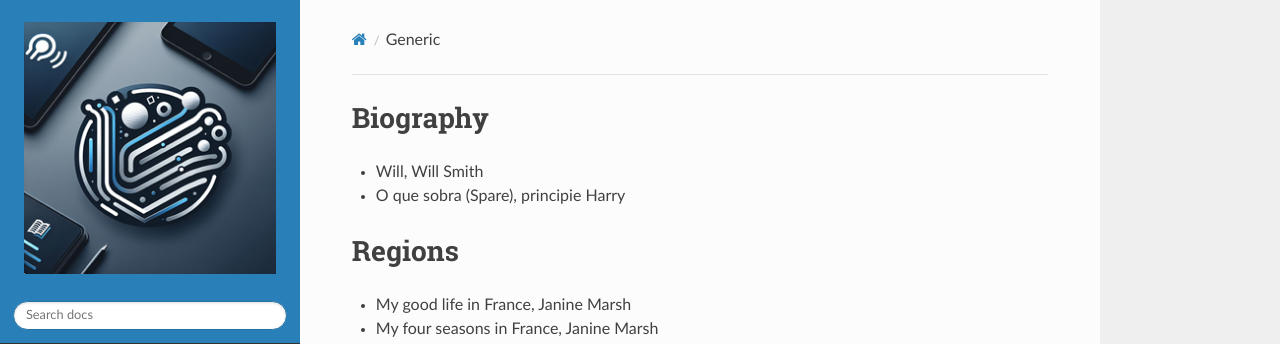
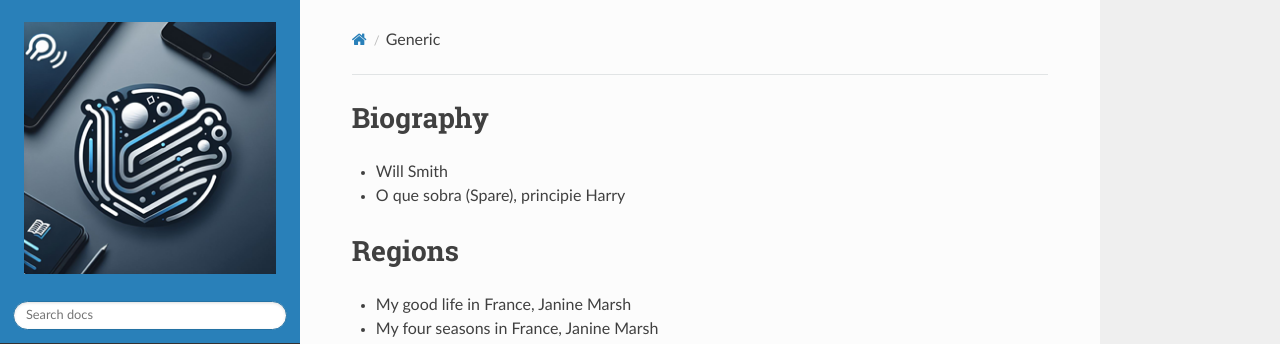
Before and after one commit to renatobrf/kindle-teca, an MkDocs documentation site: the page built from docs/generic.md, in a window 1280 px wide. Shown: the top 344 px of the page. Built offline with MkDocs 1.6.1, drawn with Linux system fonts in a browser that asks for light colours; nearby versions of some CDN libraries.

Commit message:
Update generic.md

```diff
--- a/docs/generic.md
+++ b/docs/generic.md
@@ -1,5 +1,5 @@
 # Biography
-- Will, Will Smith
+- Will Smith
 - O que sobra (Spare), principie Harry
 
 # Regions
```
